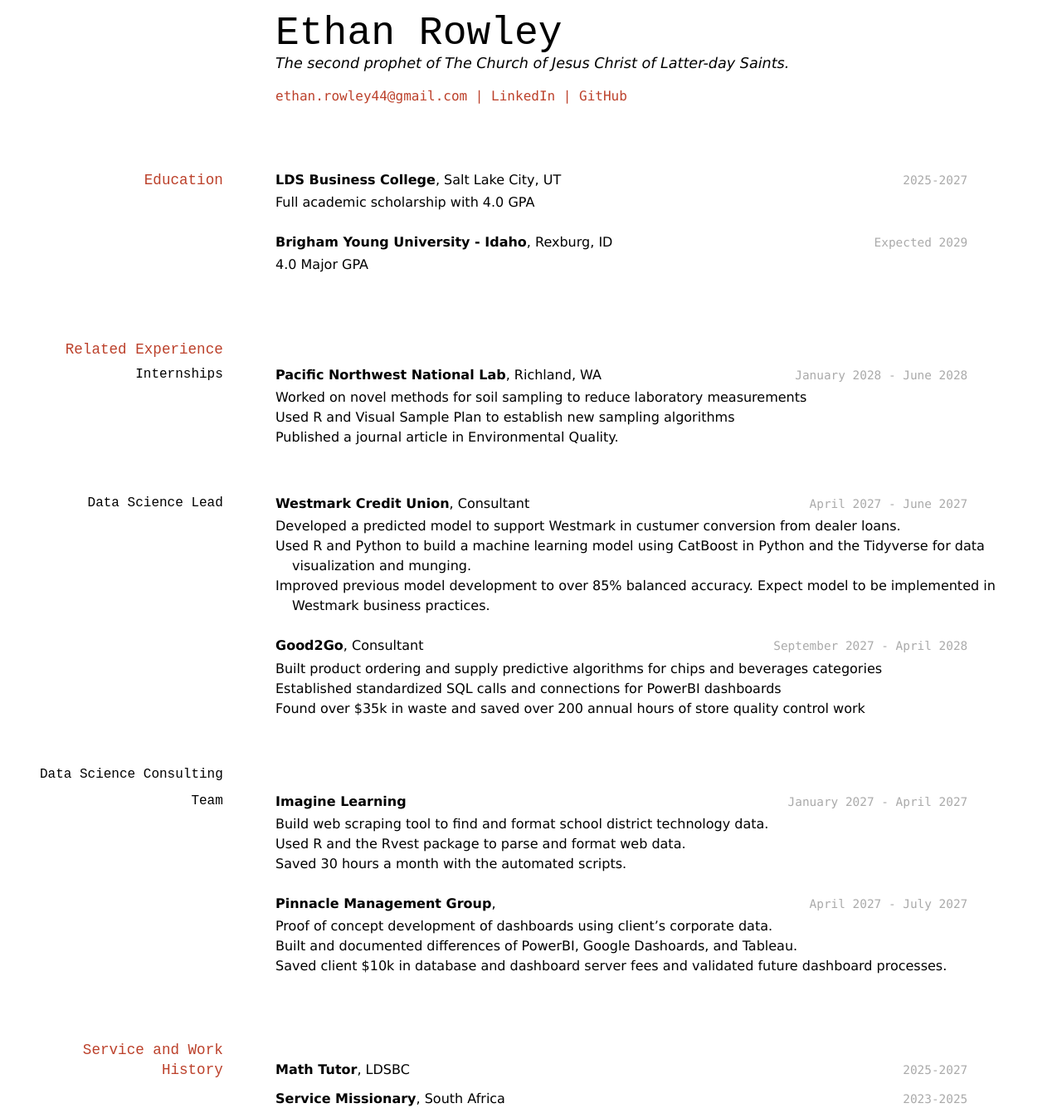
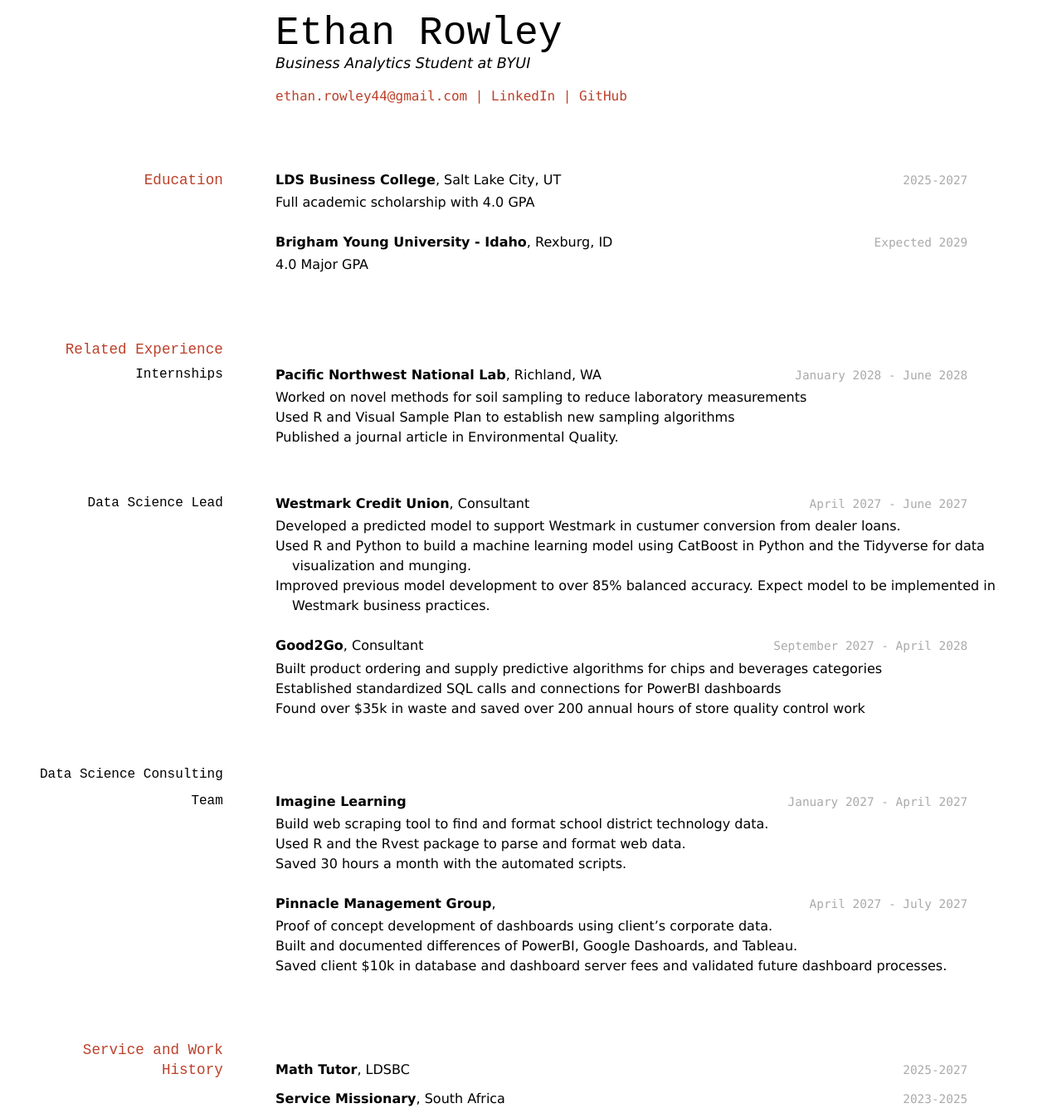
Before and after one commit to byuids-resumes/ethan_rowley_resume, a Jekyll site: the page built from docs/index.md, in a window 1280 px wide. Shown: the whole page at 83% size. Built offline with Jekyll 4.4.1, drawn with Linux system fonts in a browser that asks for light colours.

Commit message:
fixed title

```diff
--- a/docs/index.md
+++ b/docs/index.md
@@ -3,7 +3,7 @@ layout: cv
 title: Ethan Rowley
 ---
 # Ethan Rowley
-The second prophet of The Church of Jesus Christ of Latter-day Saints.
+Business Analytics Student at BYUI
 
 <div id="webaddress">
 <a href="ethan.rowley44@gmail.com">ethan.rowley44@gmail.com</a>
```
